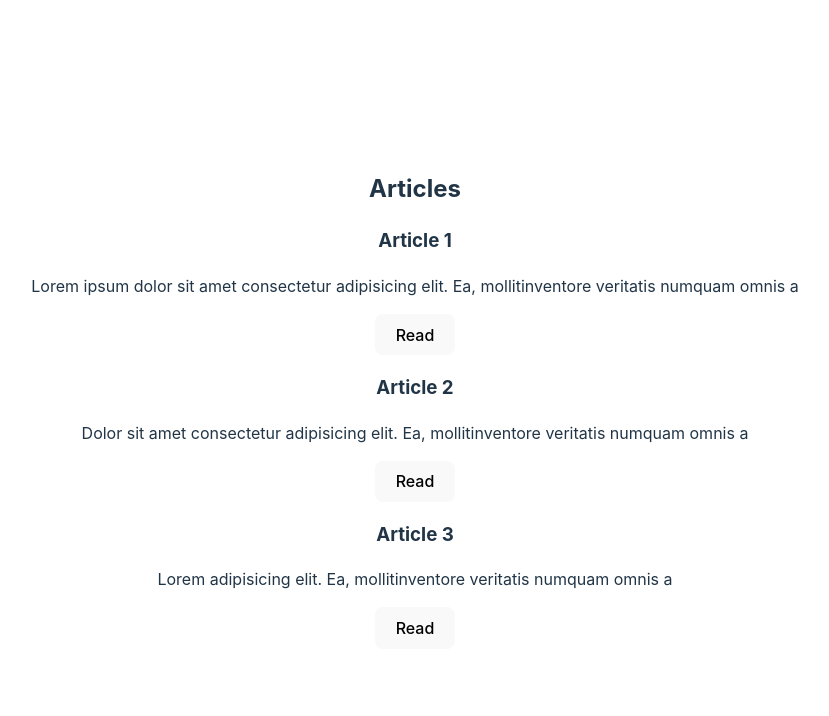
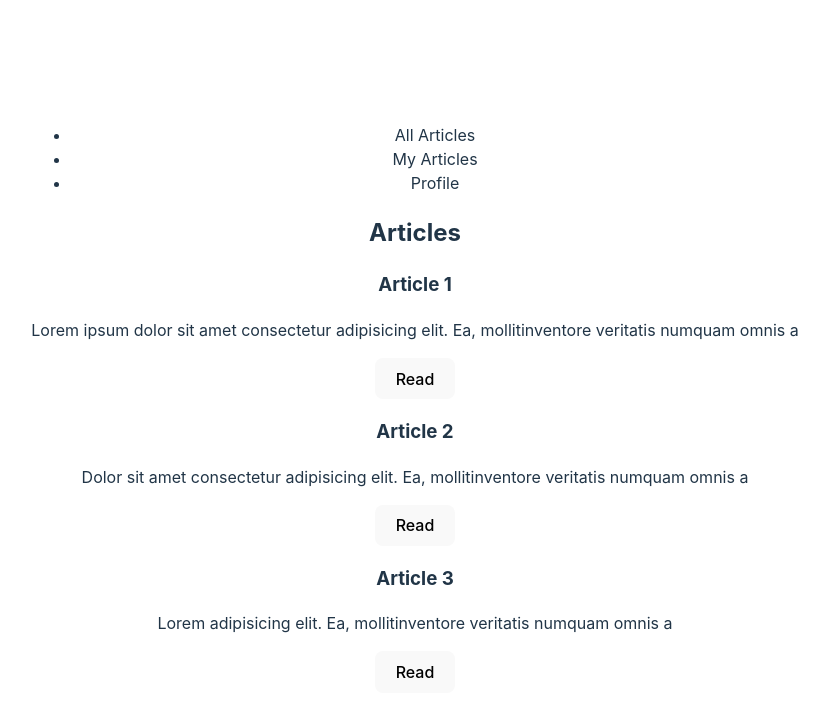
Before and after one commit to PecheritsaAleksey/flow-dev-school-lessons, a React (Vite) app in the folder Module6/: page / in a window 1280 px wide. Shown: the top 716 px of the page, without its empty margins (225-1054 px from the left). Built offline with nearby package versions, Linux system fonts and the light colour scheme.

Commit message:
Add lesson 6-7

```diff
--- a/Module6/src/App.jsx
+++ b/Module6/src/App.jsx
@@ -1,12 +1,13 @@
 import "./App.css";
-import ArticleList from "./ArticleList";
+import ArticleList from "./Components/ArticleList";
+import Layout from "./Components/Layout";
 
 function App() {
   return (
     <>
-      <div>
+      <Layout>
         <ArticleList />
-      </div>
+      </Layout>
     </>
   );
 }
--- /dev/null
+++ b/Module6/src/Components/Layout.jsx
@@ -0,0 +1,18 @@
+import React from "react";
+
+const Layout = ({ children }) => {
+  return (
+    <div>
+      <nav>
+        <ul>
+          <li>All Articles</li>
+          <li>My Articles</li>
+          <li>Profile</li>
+        </ul>
+      </nav>
+      {children}
+    </div>
+  );
+};
+
+export default Layout;
```
Also changed, not shown: Module6/src/Components/Article.jsx (renamed from Module6/src/Article.jsx), Module6/src/Components/ArticleList.jsx (renamed from Module6/src/ArticleList.jsx).
